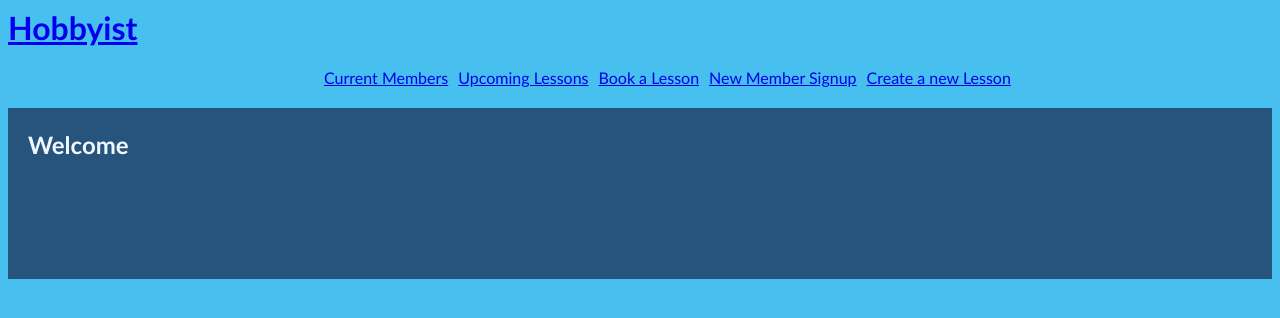
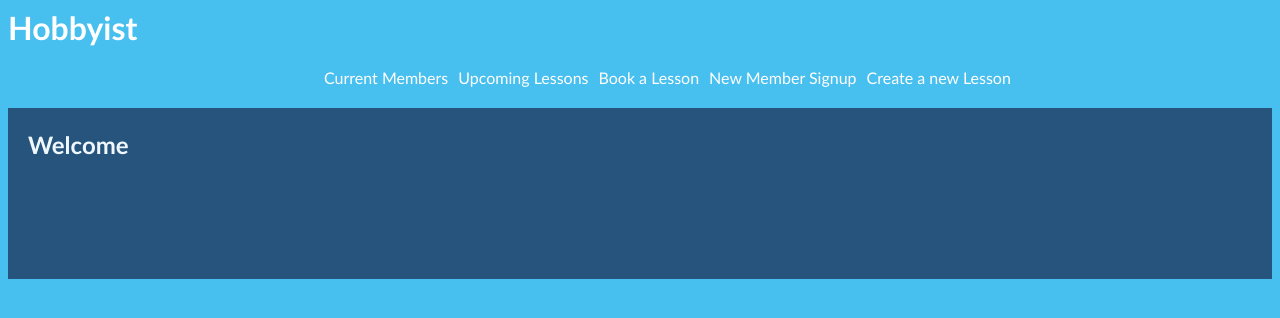
Before and after one commit to JackOfDickson/Hobbyist_web_app, a Flask app: page / in a window 1280 px wide. Shown: the top 318 px of the page. Run offline with Flask 2, Linux system fonts and the light colour scheme.

Commit message:
styling for links done

```diff
--- a/static/css/style.css
+++ b/static/css/style.css
@@ -17,3 +17,8 @@ ul {
     margin: 0px;
     list-style-type: none;
   }
+
+a, a:link, a:visited {
+    color: #ffffff;
+    text-decoration: none;
+    }
--- a/templates/base.html
+++ b/templates/base.html
@@ -3,7 +3,7 @@
     <title>Hobbyist</title>
     <link rel="stylesheet" href="{{url_for('static', filename = 'css/style.css')}}">
     <link rel="stylesheet" href="{{url_for('static', filename = 'css/page_header.css')}}">
-    <link rel="stylesheet" href="{{url_for('static', filename = 'css/form.css')}}"
+    <link rel="stylesheet" href="{{url_for('static', filename = 'css/form.css')}}">
 </head>
 <body>
     <main>
```
